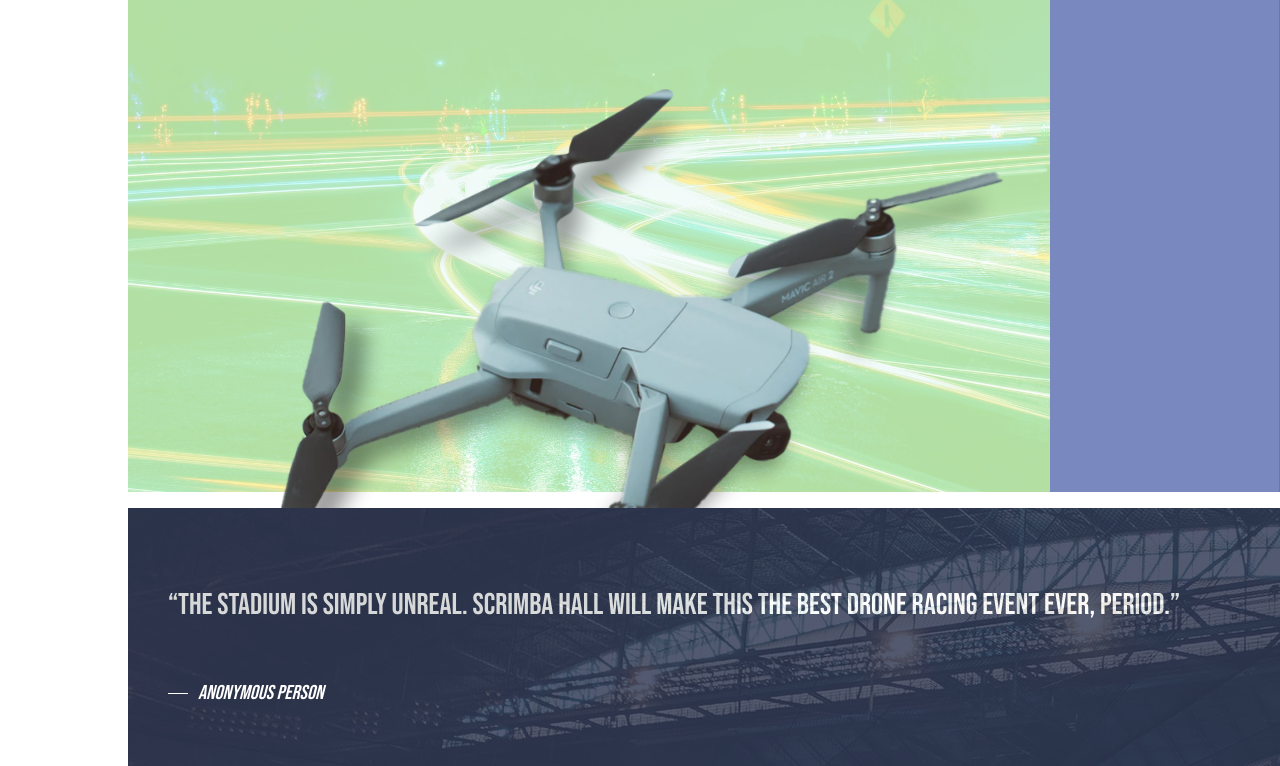
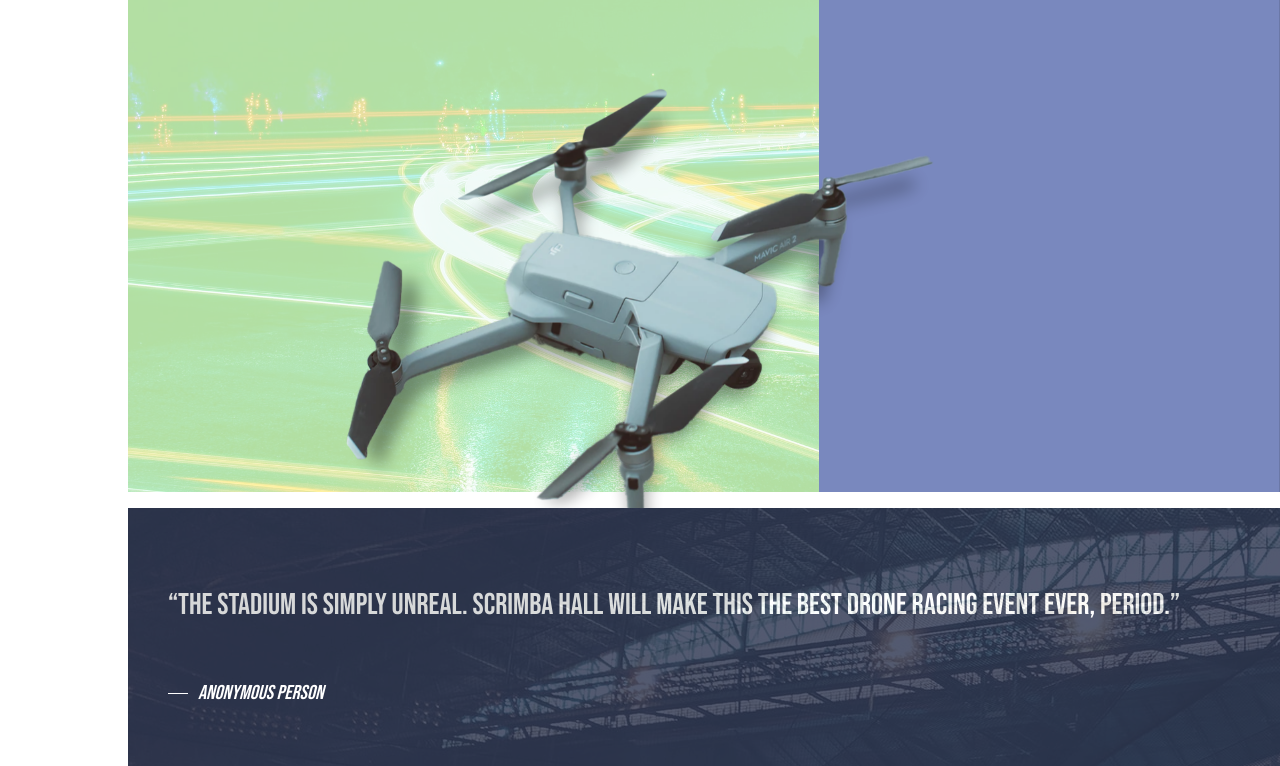
Before and after one commit to zainabturkmen/Dron-Event-Landing-Page, a plain HTML site: page index.html in a window 1280 px wide. Shown: the part 308-1074 px from the top of the page. Drawn offline with nearby package versions, Linux system fonts and the light colour scheme.

Commit message:
making responsive

```diff
--- a/index.css
+++ b/index.css
@@ -320,5 +320,12 @@
 
     .top-bg-container{
         width: 90%;
+        grid-template-columns: 60% auto;
+    }
+
+    .container{
+        width: 80%;
+        margin: 0 auto;
+
     }
 }
```
